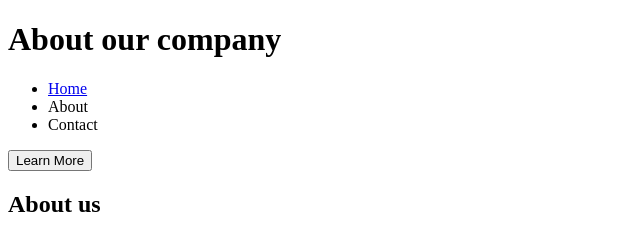
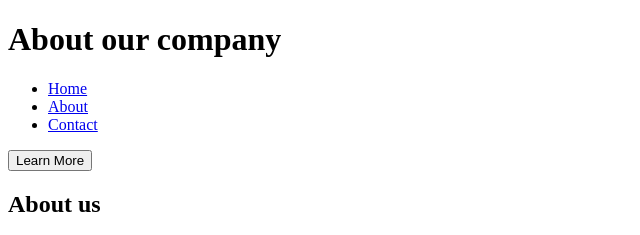
Before and after one commit to eternalsunshineofthespotlessmind/AT-PT, a plain HTML site: page homework_1.html in a window 1280 px wide. Shown: the top 235 px of the page, 0-640 px from the left. Drawn offline with Linux system fonts and the light colour scheme; grey boxes are pictures that could not be loaded.

Commit message:
Homework edit a href tag

```diff
--- a/homework_1.html
+++ b/homework_1.html
@@ -8,8 +8,8 @@
     <nav>
       <ul>
         <li><a href="url">Home</a></li>
-        <li><a href="#about"></a>About</a></li>
-        <li><a href="#contact"></a>Contact</a></li>
+        <li><a href="#about">About</a></li>
+        <li><a href="#contact">Contact</a></li>
       </ul>
     </nav>
     <main>
```
